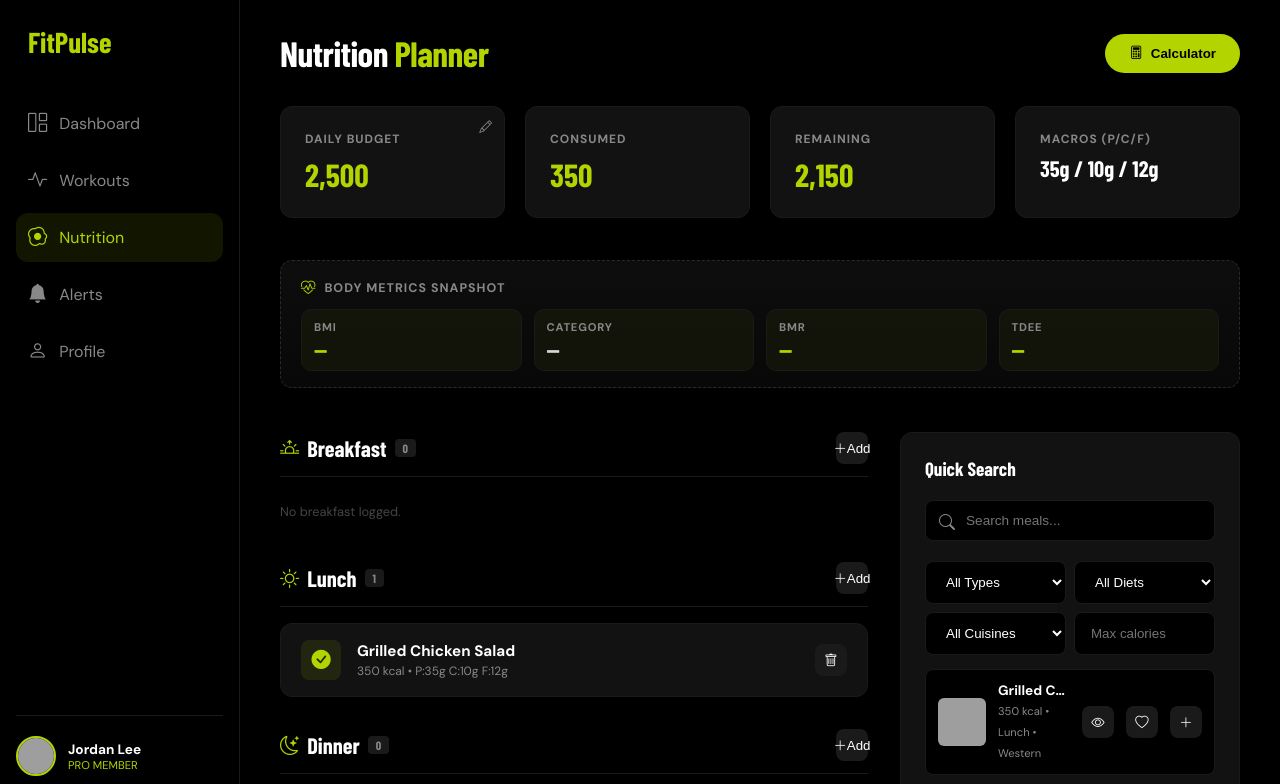
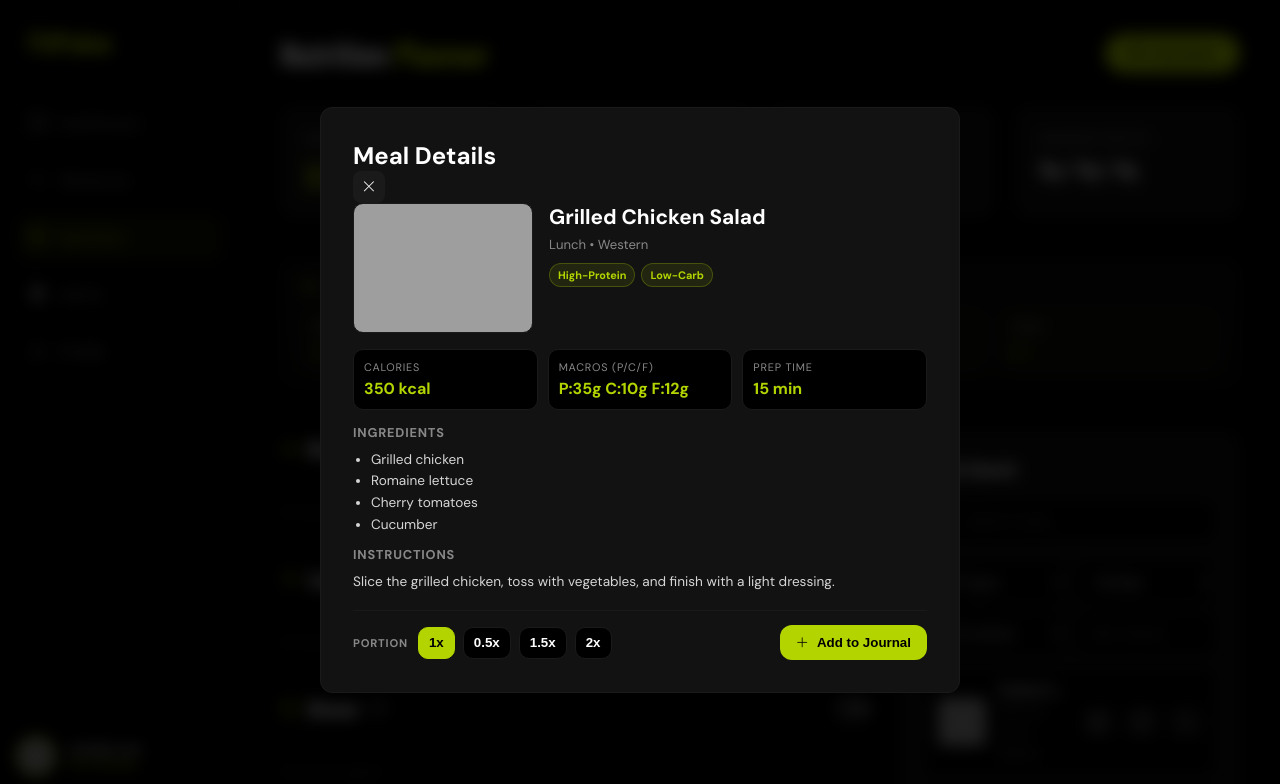
Before and after one commit to kemar-khan/fitness-tracker-frontend, a plain HTML site: page nutrition.html in a window 1280 px wide. Both pictures are taken after a click on the button 1186 px from the left and 722 px from the top of the page. Shown: the top 784 px of the page. Drawn offline with nearby package versions, Linux system fonts and the light colour scheme; grey boxes are pictures that could not be loaded; a web font is replaced by a local one.

Commit message:
add portion size

```diff
--- a/css/nutrition.css
+++ b/css/nutrition.css
@@ -698,6 +698,59 @@ body {
     line-height: 1.6;
 }
 
+.meal-detail-actions {
+    display: flex;
+    justify-content: space-between;
+    align-items: center;
+    gap: 12px;
+    margin-top: 18px;
+    padding-top: 14px;
+    border-top: 1px solid var(--border);
+}
+
+.portion-picker {
+    display: inline-flex;
+    align-items: center;
+    gap: 8px;
+    flex-wrap: wrap;
+}
+
+.portion-label {
+    font-size: 0.7rem;
+    text-transform: uppercase;
+    letter-spacing: 0.8px;
+    font-weight: 700;
+    color: var(--text-muted);
+    margin-right: 2px;
+}
+
+.portion-btn {
+    border: 1px solid var(--border);
+    background: var(--black);
+    color: var(--text);
+    padding: 8px 10px;
+    border-radius: 10px;
+    font-weight: 700;
+    cursor: pointer;
+    transition: 0.2s;
+    line-height: 1;
+}
+
+.portion-btn:hover {
+    border-color: var(--lime);
+}
+
+.portion-btn.active {
+    background: var(--lime);
+    color: var(--black);
+    border-color: var(--lime);
+}
+
+.meal-detail-add {
+    padding: 10px 16px;
+    border-radius: 12px;
+}
+
 /* ── RESPONSIVE ──────────────────────────────────────────────── */
 @media (max-width: 1024px) {
     .nutrition-content {
--- a/js/nutrition.js
+++ b/js/nutrition.js
@@ -36,6 +36,8 @@ document.addEventListener('DOMContentLoaded', function () {
 
     // --- STATE ---
     let pendingCategory = null;
+    let detailMealId = null;
+    let detailPortion = 1;
 
     // ── INITIALIZATION ──────────────────────────────────────────
     function init() {
@@ -65,7 +67,7 @@ document.addEventListener('DOMContentLoaded', function () {
                         <div class="item-icon"><i class="bi bi-check-circle-fill"></i></div>
                         <div class="item-body">
                             <div class="item-title">${m.name}</div>
-                            <div class="item-meta">${m.calories} kcal • P:${m.protein}g C:${m.carbs}g F:${m.fat}g</div>
+                            <div class="item-meta">${m.calories} kcal • P:${m.protein}g C:${m.carbs}g F:${m.fat}g${m.portion && m.portion !== 1 ? ` • ${m.portion}x` : ''}</div>
                         </div>
                         <div class="item-actions">
                             <button class="btn-small danger" onclick="removeTracked('${m.trackedAt}')"><i class="bi bi-trash"></i></button>
@@ -115,7 +117,9 @@ document.addEventListener('DOMContentLoaded', function () {
                 <button class="btn-small ${isFavoriteMeal(m.id) ? 'active-favorite' : ''}" onclick="toggleFavoriteMeal(${m.id})" title="Toggle favorite">
                     <i class="bi ${isFavoriteMeal(m.id) ? 'bi-heart-fill' : 'bi-heart'}"></i>
                 </button>
-                <button class="btn-small" onclick="trackFromSearch(${m.id})"><i class="bi bi-plus-lg"></i></button>
+                <button class="btn-small" onclick="openAddMeal(${m.id})" title="Add with portion">
+                    <i class="bi bi-plus-lg"></i>
+                </button>
             </div>
         `).join('');
     }
@@ -136,7 +140,7 @@ document.addEventListener('DOMContentLoaded', function () {
                     <span class="fav-name">${m.name}</span>
                     <span class="fav-stats">${m.calories} kcal • ${m.category}</span>
                 </div>
-                <button class="btn-small" onclick="trackFromSearch(${m.id})"><i class="bi bi-plus-lg"></i></button>
+                <button class="btn-small" onclick="openAddMeal(${m.id})" title="Add with portion"><i class="bi bi-plus-lg"></i></button>
             </div>
         `).join('');
     }
@@ -311,17 +315,30 @@ document.addEventListener('DOMContentLoaded', function () {
         setTimeout(() => mealSearch.style.borderColor = '', 1500);
     };
 
-    window.trackFromSearch = (id) => {
-        const meal = mealDatabase.find(m => m.id === id);
-        if (!meal) return;
+    function scaleMeal(meal, portion) {
+        return {
+            calories: Math.round(meal.calories * portion),
+            protein: Math.round(meal.protein * portion),
+            carbs: Math.round(meal.carbs * portion),
+            fat: Math.round(meal.fat * portion)
+        };
+    }
 
-        const newEntry = {
+    function addMealToJournal(meal, portion) {
+        const scaled = scaleMeal(meal, portion);
+        const entry = {
             ...meal,
+            ...scaled,
+            baseCalories: meal.calories,
+            baseProtein: meal.protein,
+            baseCarbs: meal.carbs,
+            baseFat: meal.fat,
+            portion,
             category: pendingCategory || meal.category,
             trackedAt: new Date().toISOString()
         };
 
-        trackedMeals.unshift(newEntry);
+        trackedMeals.unshift(entry);
         localStorage.setItem('trackedMeals', JSON.stringify(trackedMeals));
 
         pendingCategory = null;
@@ -329,7 +346,7 @@ document.addEventListener('DOMContentLoaded', function () {
 
         init();
         window.dispatchEvent(new Event('logsUpdated'));
-    };
+    }
 
     window.removeTracked = (timestamp) => {
         trackedMeals = trackedMeals.filter(m => m.trackedAt !== timestamp);
@@ -354,11 +371,12 @@ document.addEventListener('DOMContentLoaded', function () {
     };
 
     function renderMealDetails(meal) {
+        detailMealId = meal.id;
+        detailPortion = 1;
         document.getElementById('detailMealImage').style.backgroundImage = `url('${meal.img}')`;
         document.getElementById('detailMealName').textContent = meal.name;
         document.getElementById('detailMealMeta').textContent = `${meal.category} • ${meal.cuisine}`;
-        document.getElementById('detailMealCalories').textContent = `${meal.calories} kcal`;
-        document.getElementById('detailMealMacros').textContent = `P:${meal.protein}g C:${meal.carbs}g F:${meal.fat}g`;
+        updateDetailNutrition(meal, detailPortion);
         document.getElementById('detailMealPrepTime').textContent = meal.prepTime || '--';
         document.getElementById('detailMealInstructions').textContent = meal.instructions || '--';
 
@@ -367,6 +385,21 @@ document.addEventListener('DOMContentLoaded', function () {
 
         const ingredientsEl = document.getElementById('detailMealIngredients');
         ingredientsEl.innerHTML = (meal.ingredients || []).map((ingredient) => `<li>${ingredient}</li>`).join('');
+
+        setActivePortionButton(detailPortion);
+    }
+
+    function updateDetailNutrition(meal, portion) {
+        const scaled = scaleMeal(meal, portion);
+        document.getElementById('detailMealCalories').textContent = `${scaled.calories} kcal`;
+        document.getElementById('detailMealMacros').textContent = `P:${scaled.protein}g C:${scaled.carbs}g F:${scaled.fat}g`;
+    }
+
+    function setActivePortionButton(portion) {
+        document.querySelectorAll('.portion-btn').forEach((btn) => {
+            const btnPortion = parseFloat(btn.dataset.portion);
+            btn.classList.toggle('active', btnPortion === portion);
+        });
     }
 
     const closeMealDetail = () => {
@@ -380,10 +413,30 @@ document.addEventListener('DOMContentLoaded', function () {
         mealDetailModal.style.display = 'flex';
     };
 
+    window.openAddMeal = (id) => {
+        window.openMealDetails(id);
+    };
+
     // ── MODALS ──────────────────────────────────────────────────
     document.getElementById('openCalculatorBtn').onclick = () => calculatorModal.style.display = 'flex';
     document.getElementById('closeCalcModal').onclick = () => calculatorModal.style.display = 'none';
     document.getElementById('closeMealDetailModal').onclick = closeMealDetail;
+    document.getElementById('addMealFromDetailBtn')?.addEventListener('click', () => {
+        const meal = mealDatabase.find((m) => m.id === detailMealId);
+        if (!meal) return;
+        addMealToJournal(meal, detailPortion);
+        closeMealDetail();
+    });
+    document.querySelectorAll('.portion-btn').forEach((btn) => {
+        btn.addEventListener('click', () => {
+            const nextPortion = parseFloat(btn.dataset.portion);
+            if (!Number.isFinite(nextPortion)) return;
+            detailPortion = nextPortion;
+            setActivePortionButton(detailPortion);
+            const meal = mealDatabase.find((m) => m.id === detailMealId);
+            if (meal) updateDetailNutrition(meal, detailPortion);
+        });
+    });
     mealDetailModal?.addEventListener('click', (e) => {
         if (e.target === mealDetailModal) closeMealDetail();
     });
--- a/nutrition.html
+++ b/nutrition.html
@@ -9,7 +9,9 @@
     <!-- Bootstrap Icons -->
     <link href="https://cdn.jsdelivr.net/npm/bootstrap-icons@1.11.3/font/bootstrap-icons.min.css" rel="stylesheet" />
     <!-- Google Fonts -->
-    <link href="https://fonts.googleapis.com/css2?family=Barlow+Condensed:wght@700;800&family=DM+Sans:wght@400;500;700&display=swap" rel="stylesheet" />
+    <link
+        href="https://fonts.googleapis.com/css2?family=Barlow+Condensed:wght@700;800&family=DM+Sans:wght@400;500;700&display=swap"
+        rel="stylesheet" />
     <!-- Custom CSS -->
     <link rel="stylesheet" href="css/nutrition.css" />
 </head>
@@ -95,8 +97,10 @@
                 <!-- Breakfast -->
                 <div class="meal-section" id="sectionBreakfast">
                     <div class="meal-section-header">
-                        <h3 class="meal-section-title"><i class="bi bi-sunrise"></i> Breakfast <span class="meal-count" id="countBreakfast">0</span></h3>
-                        <button class="btn-small" onclick="quickAdd('Breakfast')"><i class="bi bi-plus-lg"></i> Add</button>
+                        <h3 class="meal-section-title"><i class="bi bi-sunrise"></i> Breakfast <span class="meal-count"
+                                id="countBreakfast">0</span></h3>
+                        <button class="btn-small" onclick="quickAdd('Breakfast')"><i class="bi bi-plus-lg"></i>
+                            Add</button>
                     </div>
                     <div class="meal-items" id="itemsBreakfast">
                         <!-- Loaded by JS -->
@@ -106,7 +110,8 @@
                 <!-- Lunch -->
                 <div class="meal-section" id="sectionLunch">
                     <div class="meal-section-header">
-                        <h3 class="meal-section-title"><i class="bi bi-sun"></i> Lunch <span class="meal-count" id="countLunch">0</span></h3>
+                        <h3 class="meal-section-title"><i class="bi bi-sun"></i> Lunch <span class="meal-count"
+                                id="countLunch">0</span></h3>
                         <button class="btn-small" onclick="quickAdd('Lunch')"><i class="bi bi-plus-lg"></i> Add</button>
                     </div>
                     <div class="meal-items" id="itemsLunch"></div>
@@ -115,8 +120,10 @@
                 <!-- Dinner -->
                 <div class="meal-section" id="sectionDinner">
                     <div class="meal-section-header">
-                        <h3 class="meal-section-title"><i class="bi bi-moon-stars"></i> Dinner <span class="meal-count" id="countDinner">0</span></h3>
-                        <button class="btn-small" onclick="quickAdd('Dinner')"><i class="bi bi-plus-lg"></i> Add</button>
+                        <h3 class="meal-section-title"><i class="bi bi-moon-stars"></i> Dinner <span class="meal-count"
+                                id="countDinner">0</span></h3>
+                        <button class="btn-small" onclick="quickAdd('Dinner')"><i class="bi bi-plus-lg"></i>
+                            Add</button>
                     </div>
                     <div class="meal-items" id="itemsDinner"></div>
                 </div>
@@ -124,7 +131,8 @@
                 <!-- Snacks -->
                 <div class="meal-section" id="sectionSnack">
                     <div class="meal-section-header">
-                        <h3 class="meal-section-title"><i class="bi bi-apple"></i> Snacks <span class="meal-count" id="countSnack">0</span></h3>
+                        <h3 class="meal-section-title"><i class="bi bi-apple"></i> Snacks <span class="meal-count"
+                                id="countSnack">0</span></h3>
                         <button class="btn-small" onclick="quickAdd('Snack')"><i class="bi bi-plus-lg"></i> Add</button>
                     </div>
                     <div class="meal-items" id="itemsSnack"></div>
@@ -162,7 +170,8 @@
                             <option value="Asian">Asian</option>
                             <option value="Mediterranean">Mediterranean</option>
                         </select>
-                        <input type="number" id="filterMaxCalories" class="form-input" min="0" placeholder="Max calories" />
+                        <input type="number" id="filterMaxCalories" class="form-input" min="0"
+                            placeholder="Max calories" />
                     </div>
                     <div class="meal-results" id="mealResults">
                         <!-- Loaded by JS -->
@@ -219,6 +228,19 @@
             <div class="meal-detail-section">
                 <div class="meal-detail-section-title">Instructions</div>
                 <p class="meal-detail-instructions" id="detailMealInstructions">--</p>
+            </div>
+
+            <div class="meal-detail-actions">
+                <div class="portion-picker" aria-label="Portion size">
+                    <span class="portion-label">Portion</span>
+                    <button type="button" class="portion-btn active" data-portion="1">1x</button>
+                    <button type="button" class="portion-btn" data-portion="0.5">0.5x</button>
+                    <button type="button" class="portion-btn" data-portion="1.5">1.5x</button>
+                    <button type="button" class="portion-btn" data-portion="2">2x</button>
+                </div>
+                <button type="button" class="btn-primary meal-detail-add" id="addMealFromDetailBtn">
+                    <i class="bi bi-plus-lg"></i> Add to Journal
+                </button>
             </div>
         </div>
     </div>
@@ -288,7 +310,8 @@
                 </div>
             </form>
             <div style="margin-top: 12px; padding-top: 12px; border-top: 1px solid var(--border);">
-                <div style="font-size: 0.75rem; letter-spacing: 0.08em; text-transform: uppercase; color: var(--text-muted); margin-bottom: 8px;">
+                <div
+                    style="font-size: 0.75rem; letter-spacing: 0.08em; text-transform: uppercase; color: var(--text-muted); margin-bottom: 8px;">
                     Last Calculation
                 </div>
                 <div style="display: grid; grid-template-columns: 1fr 1fr; gap: 8px; font-size: 0.85rem;">
```
